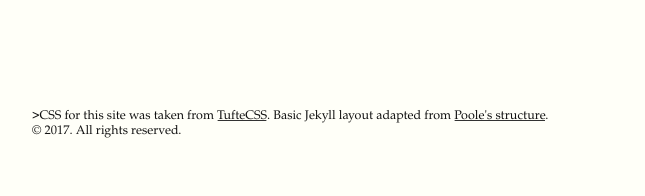
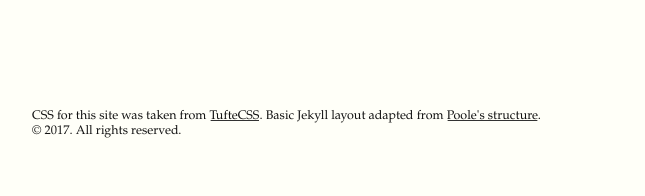
Before and after one commit to Unofficial-Glasgow-PhD/unofficial-advice, a Jekyll site: the page built from reading.md, in a window 1280 px wide. Shown: the part 791-987 px from the top of the page, without its empty margins (128-773 px from the left). Built offline with Jekyll 4.4.1, drawn with Linux system fonts in a browser that asks for light colours; some web fonts are replaced.

Commit message:
Whoops, one too many brackets

```diff
--- a/_includes/footer.html
+++ b/_includes/footer.html
@@ -1,6 +1,6 @@
 <footer class="footer">
     <small>
-        <div class="credits">>CSS for this site was taken from <a href="https://github.com/edwardtufte/tufte-css">TufteCSS</a>. Basic Jekyll layout adapted from <a href="http://getpoole.com">Poole's structure</a>.</div>
+        <div class="credits">CSS for this site was taken from <a href="https://github.com/edwardtufte/tufte-css">TufteCSS</a>. Basic Jekyll layout adapted from <a href="http://getpoole.com">Poole's structure</a>.</div>
         <div class="copyright">&copy; <time datetime="{{ site.time | date_to_xmlschema }}">{{ site.time | date: '%Y' }}</time>. All rights reserved.</div>
     </small>
 </footer>
```
